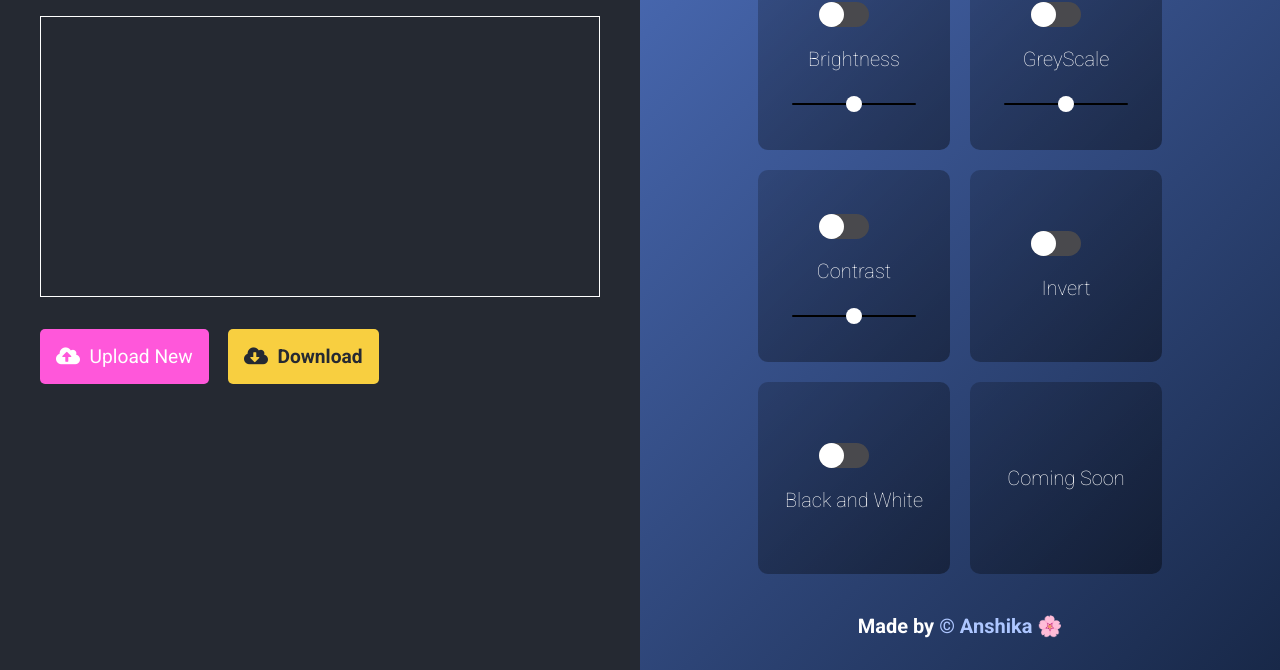
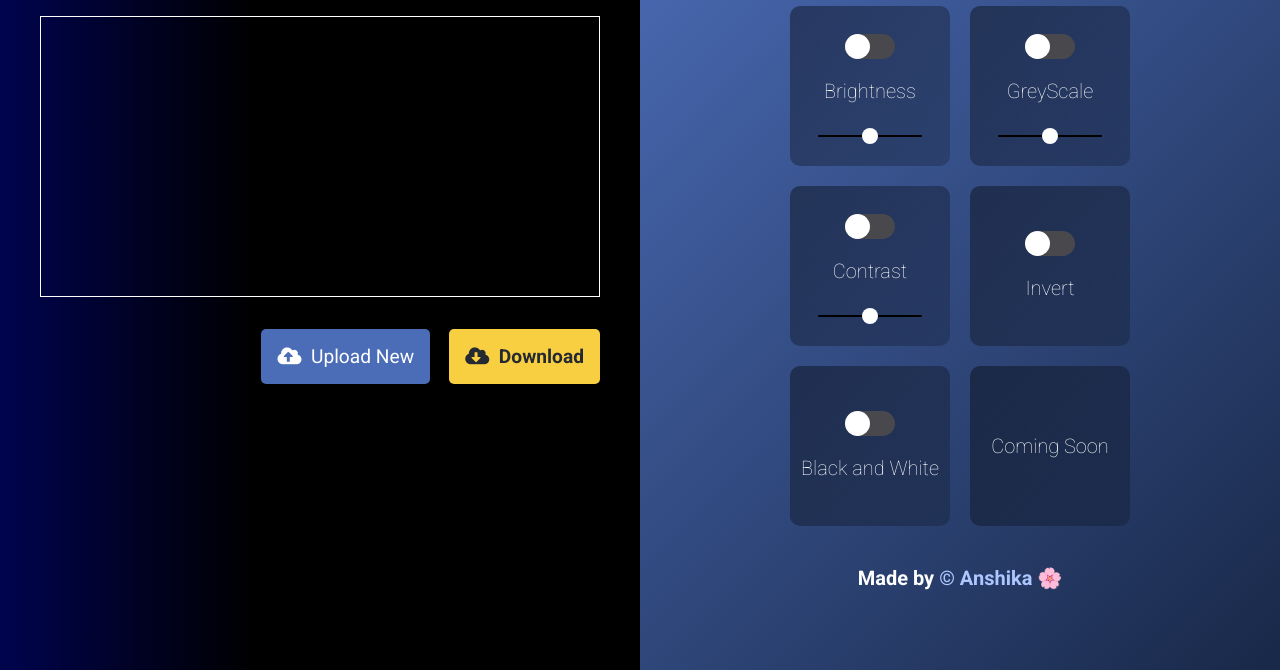
Before and after one commit to ANSHIKA1806/PICSTAR, a plain HTML site: page index.html in a window 1280 px wide. Shown: the part 130-800 px from the top of the page. Drawn offline with Linux system fonts and the light colour scheme.

Commit message:
UI changes

```diff
--- a/index.html
+++ b/index.html
@@ -22,6 +22,7 @@
         <!-- <img src="/public/sample.jpeg"  class="viewport"/> -->
         <canvas id="canvas" class="viewport"></canvas>
         <div class="button-row">
+          <button class="download-button" id="download-button"><span><i class="fas fa-cloud-download-alt"></i>Download</span></button>
 		  <label class="custom-file-upload">
 			<input
 			type="file"
@@ -31,7 +32,6 @@
 		  />
 			<span><i class="fas fa-cloud-upload-alt"></i>Upload New</span>
 			</label>
-          <button class="download-button" id="download-button"><span><i class="fas fa-cloud-download-alt"></i>Download</span></button>
 		</div>
       </div>
       <div class="right">
--- a/style.css
+++ b/style.css
@@ -21,8 +21,8 @@
 
 body {
 	/* background-color: rgb(0, 0, 0); */
-	background: rgb(25,27,34);
-	background: radial-gradient(circle, rgba(25,27,34,1) 80%, rgba(120,0,77,1) 100%);
+	background: rgb(0,4,78);
+  background: linear-gradient(90deg, rgba(0,4,78,1) 0%, rgba(0,28,33,1) 100%);
 	color: #fff;
 	font-family: 'Ubuntu', sans-serif;
 	font-weight: bold;
@@ -90,7 +90,6 @@ input[type='checkbox'] {
   transition: 0.5s;
   cursor: pointer;
   display: inline-block;
-  margin-right: 20px;
 }
 
 input:checked[type='checkbox'] {
@@ -183,9 +182,10 @@ ol li {
 .main-display {
   display: flex;
   flex-direction: column;
-  background-color: #252932;
   padding: 2em;
   max-width: 100%;
+  background: rgb(0,4,78);
+  background: linear-gradient(90deg, rgba(0,4,78,1) 0%, rgba(0,0,0,1) 40%, rgba(0,0,0,1) 100%);
 }
 
 .viewport {
@@ -228,7 +228,7 @@ ol li {
   min-height: 6rem;
   width: 90%;
   background: linear-gradient(
-    135deg,
+    312deg,
     rgb(0, 0, 0, 0.2) 0%,
     rgb(0, 0, 0, 0.4) 100%
   );
@@ -278,7 +278,7 @@ input[type='file'] {
   justify-content: center;
   font-weight: 400;
   border-radius: 5px;
-  background-color: #ff57da;
+  background-color: #4b6cb7;
   border: none;
 }
 
@@ -331,7 +331,7 @@ a {
   height: 100%; /* Full height */
   overflow: auto; /* Enable scroll if needed */
   background-color: rgb(0, 0, 0); /* Fallback color */
-  background-color: rgba(0, 0, 0, 0.4); /* Black w/ opacity */
+  background-color: rgba(0, 0, 0, 0.7); /* Black w/ opacity */
 }
 
 /* Modal Content/Box */
@@ -386,6 +386,7 @@ input[type='reset'] {
 
   .button-row {
     display: flex;
+    flex-direction: row-reverse;
   }
 
   .download-button {
@@ -398,8 +399,8 @@ input[type='reset'] {
     width: auto;
   }
   .tool {
-    height: 12rem;
-    width: 12rem;
+    height: 10rem;
+    width: 10rem;
   }
   .tool-toggle {
     flex-direction: column;
```
Lines whose indentation alone changed are shown as unchanged.
